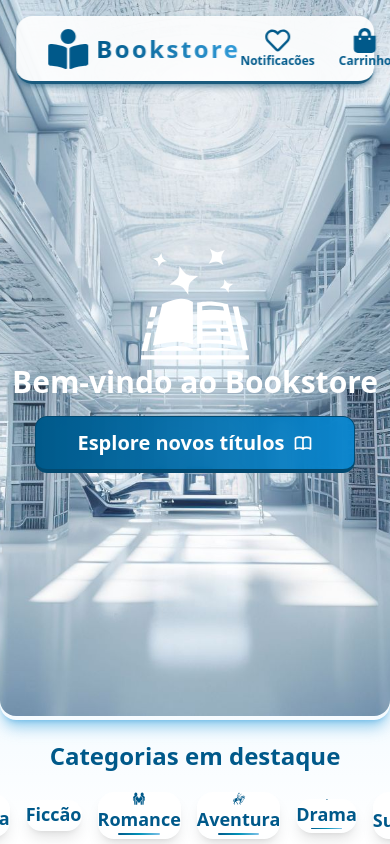
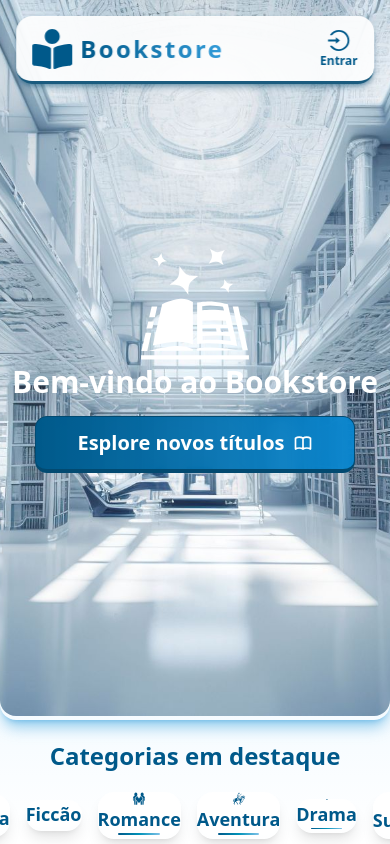
Before and after one commit to danielsantosbr255/demo-bookstore, a React (Vite) app in the folder frontend/: page / in a window 390 px wide. Shown: the top 844 px of the page. Built offline with nearby package versions, Linux system fonts and the light colour scheme; what tailwindcss-motion would draw is missing.

Commit message:
style(front-header): add mobile version an improve styling
- create mobile version of navbar
- add search input
- add scale animation
- add sign-in/profile condition

```diff
--- a/frontend/src/components/header/Navbar.tsx
+++ b/frontend/src/components/header/DesktopNavbar.tsx
@@ -3,27 +3,37 @@ import Logo from "../ui/Logo";
 import { AiOutlineLogin } from "react-icons/ai";
 import { FaRegHeart, FaShoppingBag, FaUserCircle } from "react-icons/fa";
 import type { JSX } from "react";
+import Search from "../ui/Search";
 
 const NavItem = ({ label, icon, href }: { label: string; icon: JSX.Element; href: string }) => {
   return (
-    <Link to={href} className="flex flex-col items-center hover:text-secondary hover:scale-105 transition-all">
+    <Link to={href} className="flex flex-col items-center hover:text-secondary scale-100 hover:scale-105 transition-all">
       {icon} {label}
     </Link>
   );
 };
 
 const Navbar = () => {
+  const user = false;
+
   return (
-    <nav className="text-primary w-full flex justify-between items-center">
+    <nav className="hidden lg:flex w-full justify-between items-center">
       <div>
         <Logo />
+      </div>
+
+      <div className="hidden lg:flex flex-1 items-center justify-center">
+        <Search />
       </div>
 
       <div className="flex gap-6 items-center text-xs font-semibold">
         <NavItem label="Notificacões" icon={<FaRegHeart size={25} />} href="#" />
         <NavItem label="Carrinho" icon={<FaShoppingBag size={25} />} href="#" />
-        <NavItem label="Entrar" icon={<AiOutlineLogin size={25} />} href="/sign-in" />
-        <NavItem label="Perfil" icon={<FaUserCircle size={25} />} href="/profile" />
+        {user ? (
+          <NavItem label="Perfil" icon={<FaUserCircle size={25} />} href="/profile" />
+        ) : (
+          <NavItem label="Entrar" icon={<AiOutlineLogin size={25} />} href="/sign-in" />
+        )}
       </div>
     </nav>
   );
--- a/frontend/src/components/header/Header.tsx
+++ b/frontend/src/components/header/Header.tsx
@@ -1,9 +1,11 @@
-import Navbar from "./Navbar";
+import MobileHeader from "./MobileNavbar";
+import Navbar from "./DesktopNavbar";
 
 const Header = () => {
   return (
-    <div className="links bg-white/90 backdrop-blur-xl fixed rounded-2xl px-8 py-3 z-50 border-b-3 border-highlight/90 shadow-md shadow-highlight/40 flex w-full max-w-11/12 left-1/2 -translate-x-1/2 top-4">
+    <div className="links bg-white/90 backdrop-blur-xl motion-scale-y-in-0 fixed rounded-2xl px-4 lg:px-8 py-3 z-50 border-b-3 border-highlight/90 shadow-md shadow-highlight/40 flex w-full max-w-11/12 left-1/2 -translate-x-1/2 top-4">
       <Navbar />
+      <MobileHeader />
     </div>
   );
 };
--- /dev/null
+++ b/frontend/src/components/header/MobileNavbar.tsx
@@ -0,0 +1,40 @@
+import { FaUserCircle } from "react-icons/fa";
+import Logo from "../ui/Logo";
+import Search from "../ui/Search";
+import { AiOutlineLogin } from "react-icons/ai";
+import { Link } from "react-router";
+import type { JSX } from "react";
+
+const NavItem = ({ label, icon, href }: { label: string; icon: JSX.Element; href: string }) => {
+  return (
+    <Link to={href} className="flex flex-col items-center hover:text-secondary scale-100 hover:scale-105 transition-all">
+      {icon} {label}
+    </Link>
+  );
+};
+
+const MobileHeader = () => {
+  const user = false;
+
+  return (
+    <nav className="lg:hidden flex w-full justify-between items-center">
+      <div>
+        <Logo size={24} />
+      </div>
+
+      <div className="hidden lg:flex flex-1 items-center justify-center">
+        <Search />
+      </div>
+
+      <div className="flex gap-6 items-center text-xs font-semibold">
+        {user ? (
+          <NavItem label="Perfil" icon={<FaUserCircle size={25} />} href="/profile" />
+        ) : (
+          <NavItem label="Entrar" icon={<AiOutlineLogin size={25} />} href="/sign-in" />
+        )}
+      </div>
+    </nav>
+  );
+};
+
+export default MobileHeader;
```
